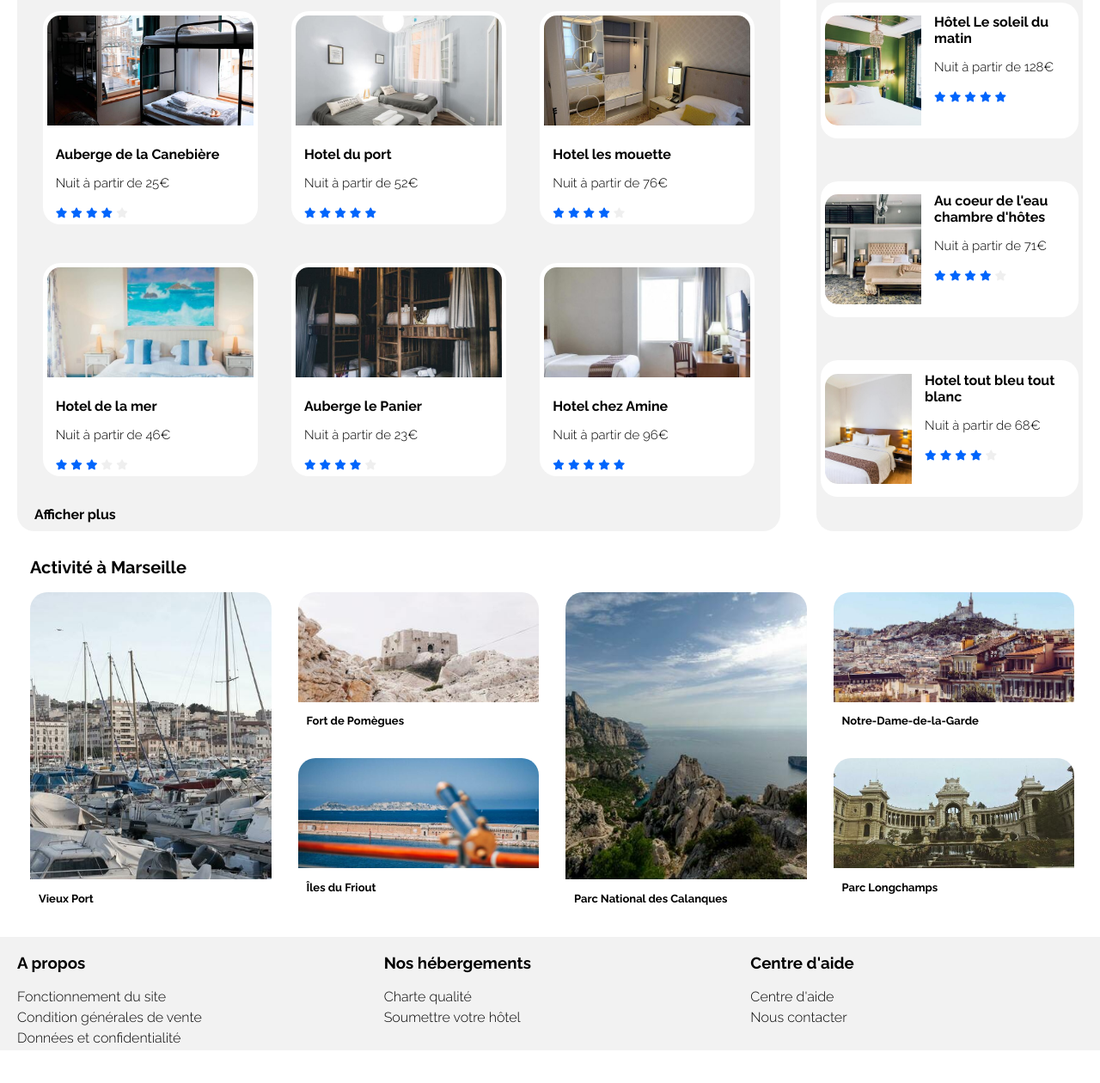
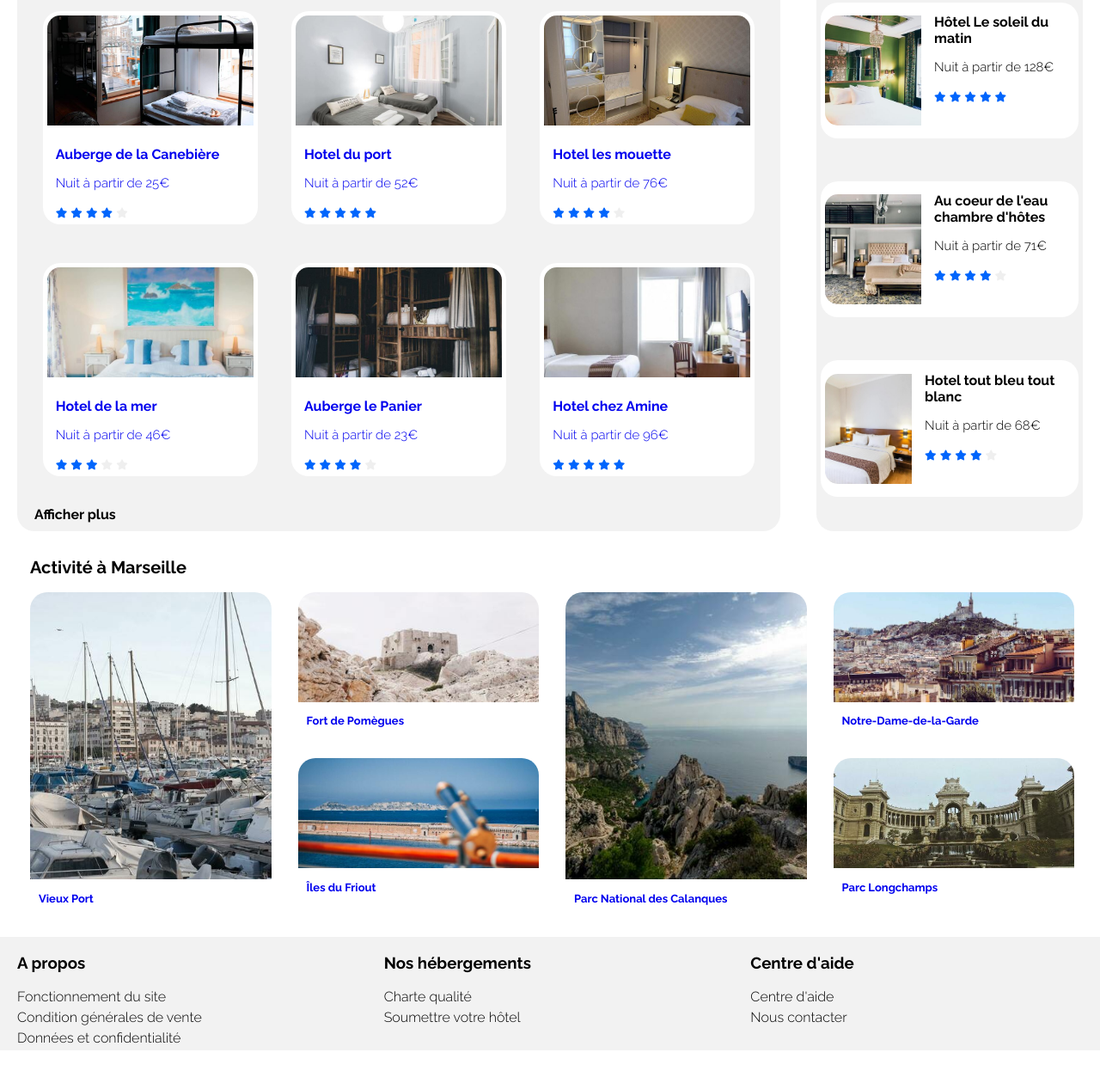
Before and after one commit to CallmeKoffi/AguemonWinston_2_15052021, a plain HTML site: page index.html in a window 1280 px wide. Shown: the part 438-1698 px from the top of the page at 86% size. Drawn offline with Linux system fonts and the light colour scheme.

Commit message:
transformez cartes hébergement et activité en lien

```diff
--- a/index.html
+++ b/index.html
@@ -171,7 +171,7 @@
           <article class="grey">
             <h1 id="anchorhouses">Hébergemlent à Marseille</h1>
             <div id="housesfirstbloc">
-              <div id="hostel">
+              <a href="#" id="hostel">
                 <img
                   src="./images/hebergements/4_small/marcus-loke-WQJvWU_HZFo-unsplash.jpg"
                   alt="hostel"
@@ -190,8 +190,8 @@
                     <i class="fas fa-star empty" ></i>
                   </div>
                 </div>
-              </div>
-              <div id="port">
+              </a>
+              <a href="#" id="port">
                 <img
                   src="./images/hebergements/4_small/fred-kleber-gTbaxaVLvsg-unsplash.jpg"
                   alt="two beds"
@@ -210,8 +210,8 @@
                     <i class="fas fa-star"></i>
                   </div>
                 </div>
-              </div>
-              <div id="bird">
+              </a>
+              <a href="#" id="bird">
                 <img
                   src="./images/hebergements/4_small/reisetopia-B8WIgxA_PFU-unsplash.jpg"
                   alt="bed and lights"
@@ -230,10 +230,10 @@
                     <i class="fas fa-star empty" ></i>
                   </div>
                 </div>
-              </div>
+              </a>
             </div>
             <div id="housessecondbloc">
-              <div id="sea">
+              <a href="#" id="sea">
                 <img
                   src="./images/hebergements/4_small/annie-spratt-Eg1qcIitAuA-unsplash.jpg"
                   alt="seasside"
@@ -252,8 +252,8 @@
                     <i class="fas fa-star empty" ></i>
                   </div>
                 </div>
-              </div>
-              <div id="basket">
+              </a>
+              <a href="#" id="basket">
                 <img
                   src="./images/hebergements/4_small/nicate-lee-kT-ZyaiwBe0-unsplash.jpg"
                   alt="woodbed"
@@ -272,8 +272,8 @@
                     <i class="fas fa-star empty"></i>
                   </div>
                 </div>
-              </div>
-              <div id="Amine">
+              </a>
+              <a href="#" id="Amine">
                 <img
                   src="./images/hebergements/4_small/febrian-zakaria-M6S1WvfW68A-unsplash.jpg"
                   alt="white window"
@@ -292,7 +292,7 @@
                     <i class="fas fa-star"></i>
                   </div>
                 </div>
-              </div>
+              </a>
             </div>
             <h2 id="moredisplay">Afficher plus</h2>
           </article>
@@ -303,7 +303,7 @@
       <section class="guide">
         <h1 id="anchoractivity">Activité à Marseille</h1>
         <div id="activity">
-          <div class="layoutactivity" id="oldport">
+          <a href="#" class="layoutactivity" id="oldport">
             <img
               src="./images/activites/4_small/reno-laithienne-QUgJhdY5Fyk-unsplash.jpg"
               alt="old port"
@@ -311,8 +311,8 @@
               id="oldP"
             />
             <h2>Vieux Port</h2>
-          </div>
-          <div class="layoutactivity" id="fort">
+          </a>
+          <a href="#" class="layoutactivity" id="fort">
             <img
               src="./images/activites/4_small/paul-hermann-QFTrLdQIRhI-unsplash.jpg"
               alt="fort"
@@ -320,8 +320,8 @@
               id="fortP"
             />
             <h2>Fort de Pomègues</h2>
-          </div>
-          <div class="layoutactivity" id="island">
+          </a>
+          <a href="#" class="layoutactivity" id="island">
             <img
               src="./images/activites/4_small/kevin-hikari-rV_Qd1l-VXg-unsplash.jpg"
               alt="island"
@@ -329,8 +329,8 @@
               id="IslandF"
             />
             <h2>Îles du Friout</h2>
-          </div>
-          <div class="layoutactivity" id="park">
+          </a>
+          <a href="#" class="layoutactivity" id="park">
             <img
               src="./images/activites/4_small/kilyan-sockalingum-NR8-cBCN3aI-unsplash.jpg"
               alt="park"
@@ -338,8 +338,8 @@
               id="parkC"
             />
             <h2>Parc National des Calanques</h2>
-          </div>
-          <div class="layoutactivity" id="church">
+          </a>
+          <a href="#" class="layoutactivity" id="church">
             <img
               src="./images/activites/4_small/florian-wehde-xW9e8gdotxI-unsplash.jpg"
               alt="church"
@@ -347,8 +347,8 @@
               id="churchG"
             />
             <h2>Notre-Dame-de-la-Garde</h2>
-          </div>
-          <div class="layoutactivity" id="longchamps">
+          </a>
+          <a href="#" class="layoutactivity" id="longchamps">
             <img
               src="./images/activites/4_small/lena-paulin-wH2-EJoDcV0-unsplash.jpg"
               alt="Longchamps"
@@ -356,7 +356,7 @@
               id="LongC"
             />
             <h2>Parc Longchamps</h2>
-          </div>
+          </a>
         </div>
       </section>
     </main>
--- a/stylesection2.css
+++ b/stylesection2.css
@@ -52,9 +52,6 @@ i.fas.fa-star.empty {
   color: rgba(211, 211, 211, 0.37);
 }
 
-i#emptystar {
-  color: lightgrey;
-}
 /*logement marseille*/
 
 article.grey{
@@ -157,7 +154,7 @@ h2#moredisplay{
     justify-content: space-around;
   }
 
-  div#Amine,
+  #Amine,
   #basket,
   #bird,
   #port,
@@ -240,7 +237,7 @@ h2#moredisplay{
 
   }
 
-  div#Amine,
+  #Amine,
   #basket,
   #bird,
   #port,
--- a/stylesection3.css
+++ b/stylesection3.css
@@ -21,7 +21,7 @@ div#activity h2{
     object-fit: cover;
 
 }
-div.layoutactivity{
+a.layoutactivity{
     background-color: #fff;
 }
 
@@ -36,22 +36,22 @@ div.layoutactivity{
     grid-gap: 1rem;
     }
 
-    div#oldport{
+    a#oldport{
         grid-area: 1/1/3/1;
     }
-    div#church{
+    a#church{
         grid-area: 1/4;
     }
-    div#longchamps{
+    a#longchamps{
         grid-area: 2/4;
     }
-    div#fort{
+    a#fort{
         grid-area: 1/2;
     }
-    div#island{
+    a#island{
         grid-area: 2/2;
     }
-    div#park{
+    a#park{
         grid-area: 1/3/3/3;
     }
 
```
